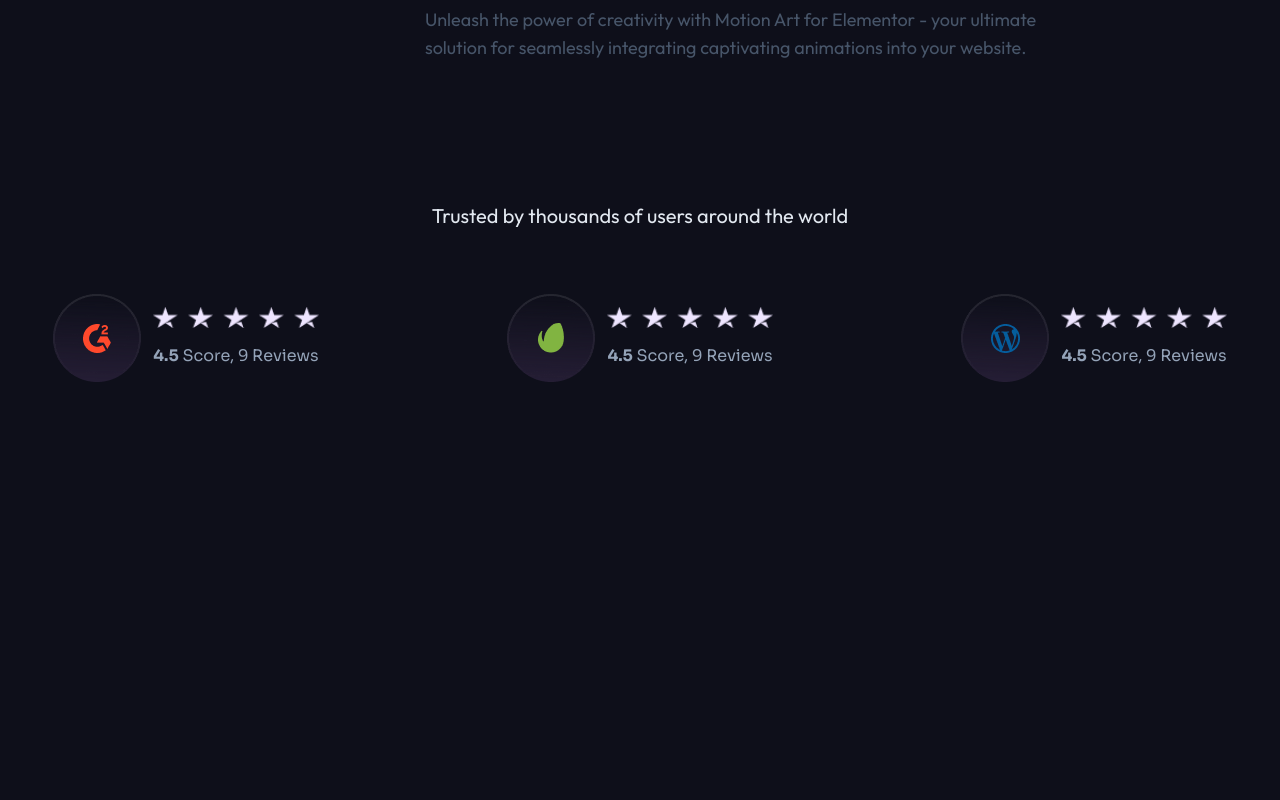
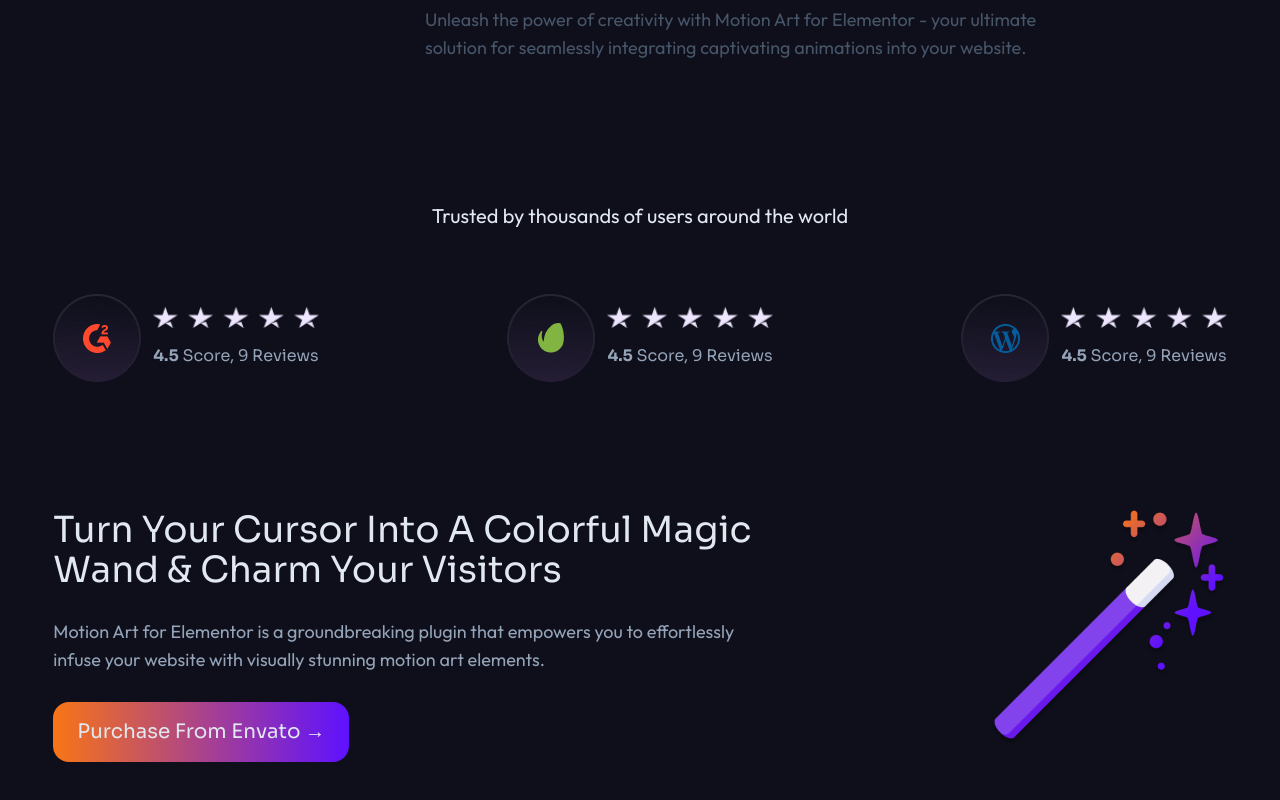
Before and after one commit to svivek19/Heliverse-Task, a React (Vite) app: page / in a window 1280 px wide. Shown: the part 517-1317 px from the top of the page. Before the commit the page ends 1027 px from the top, so only its background shows below. Built offline with nearby package versions, Linux system fonts and the light colour scheme.

Commit message:
purchase section completed

```diff
--- a/src/App.jsx
+++ b/src/App.jsx
@@ -3,6 +3,7 @@ import Navbar from "./components/Navbar";
 import Header from "./components/Header";
 import Hero from "./components/Hero";
 import Ratings from "./components/Ratings";
+import PurchaseSection from "./components/PurchaseSection";
 
 const App = () => {
   return (
@@ -11,6 +12,7 @@ const App = () => {
       <Header />
       <Hero />
       <Ratings />
+      <PurchaseSection />
     </>
   );
 };
--- /dev/null
+++ b/src/components/PurchaseSection.jsx
@@ -0,0 +1,30 @@
+import React from "react";
+import img from "../assets/motionarteffect-img5.png";
+
+const PurchaseSection = () => {
+  return (
+    <div className="w-11/12 my-32 mx-auto flex justify-between text-slate-200">
+      <div className="w-[60%] flex flex-col space-y-7">
+        <h4 className="text-4xl font-sora">
+          Turn Your Cursor Into A Colorful Magic Wand & Charm Your Visitors
+        </h4>
+        <p className="font-outfit text-lg text-slate-400">
+          Motion Art for Elementor is a groundbreaking plugin that empowers you
+          to effortlessly infuse your website with visually stunning motion art
+          elements.
+        </p>
+        <div>
+          <button className="bg-gradient-image px-6 py-4 text-xl rounded-2xl font-sora">
+            Purchase From Envato &rarr;
+          </button>
+        </div>
+      </div>
+
+      <div>
+        <img src={img} alt="image" />
+      </div>
+    </div>
+  );
+};
+
+export default PurchaseSection;
--- a/tailwind.config.js
+++ b/tailwind.config.js
@@ -5,6 +5,7 @@ export default {
     extend: {
       backgroundImage: {
         "gradient-text": "linear-gradient(90deg, #F87516 0%, #5E11FF 100%)",
+        "gradient-image": "linear-gradient(90deg, #F87516 0%, #5E11FF 100%)",
       },
     },
   },
```
